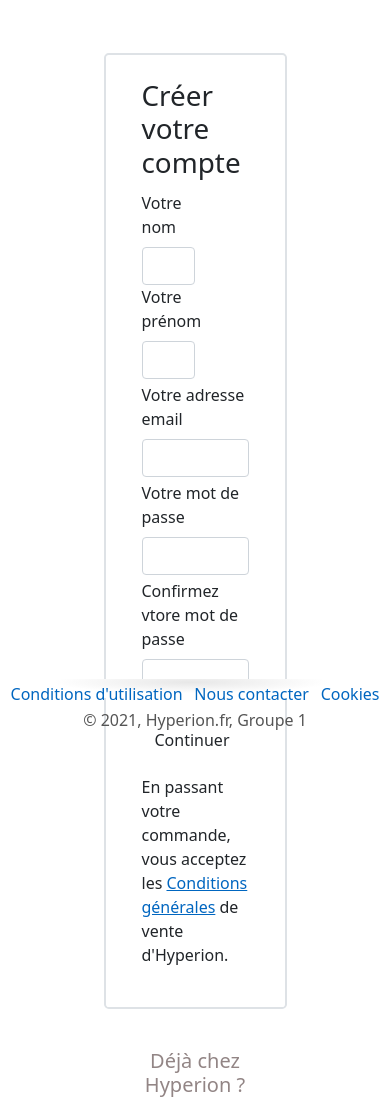
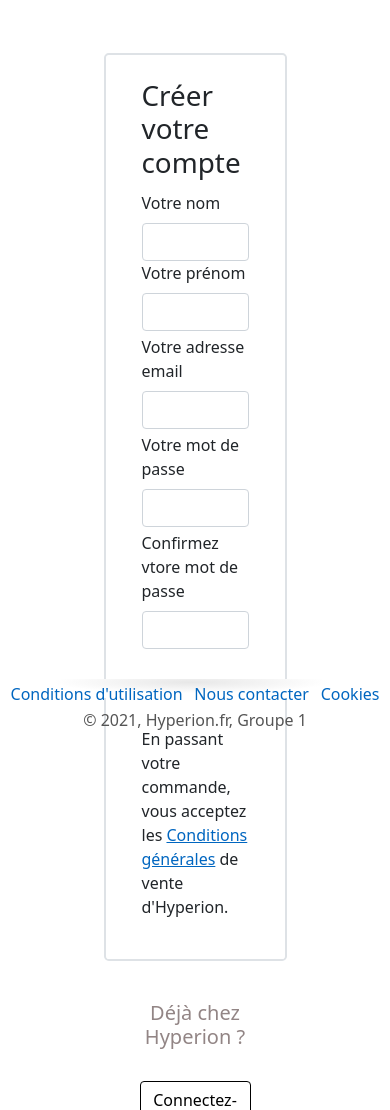
Before and after one commit to MacaronFR/Hyperion-WebSite, a PHP site: page /inscription in a window 390 px wide. Shown: the part 146-1256 px from the top of the page. Run offline with PHP 8.4, Linux system fonts and the light colour scheme.

Commit message:
inscription - mika

```diff
--- a/Views/inscription.php
+++ b/Views/inscription.php
@@ -5,11 +5,11 @@
         <h1>Créer votre compte</h1>
         <form action="#" method="post">
             <div class="form-row mt-1 mt-lg-4">
-                <div class="form-group col-6">
+                <div class="form-group col-md-6">
                     <label for="family_name" class="form-label">Votre nom</label>
                     <input type="text" class="form-control" name="family_name">
                 </div>
-                <div class="form-group col-6">
+                <div class="form-group col-md-6">
                     <label for="first_name" class="form-label">Votre prénom</label>
                     <input type="text" class="form-control" name="first_name">
                 </div>
```
